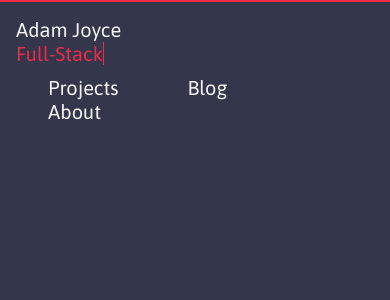
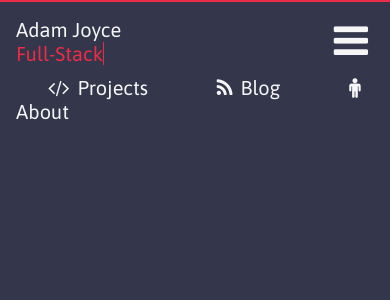
Before and after one commit to adamjoyce/adam-joyce-web-portfolio, a Django app: page / in a window 390 px wide. Shown: the top 300 px of the page. Run offline with Django 3.2, Linux system fonts and the light colour scheme.

Commit message:
WIP - Desktop navigation refactored

```diff
--- a/static/css/base1.css
+++ b/static/css/base1.css
@@ -10,6 +10,19 @@
 a {
   color: #f6f6f6;
   text-decoration: none;
+}
+
+button {
+  border: none;
+  color: #f6f6f6;
+}
+
+button:hover {
+  cursor: pointer;
+}
+
+button:focus {
+  outline: none;
 }
 
 #page-container {
@@ -48,7 +61,10 @@
 }
 
 #nav-icon {
+  background: #34374c;
   display: none;
+  float: right;
+  font-size: 2em;
 }
 
 .nav-bar {
@@ -61,14 +77,86 @@
 }
 
 .nav-link {
-  padding: 0 2rem;
+  padding: 1.5rem 2rem;
+}
+
+.nav-link:hover {
+  color: #ee2b47;
+}
+
+.nav-link i {
+  padding-right: 0.2rem;
+}
+
+.nav-link:hover i {
+  -webkit-animation: 0.4s ease-in-out bounce;
+          animation: 0.4s ease-in-out bounce;
+}
+
+/* Overlay */
+.overlay {
+  background: rgb(44,46,62);
+  background: rgba(44,46,62, 0.9);
+  display: none;
+  height: 0;
+  left: 0;
+  overflow-y: hidden;
+  position: fixed;
+  top: 0;
+  transition: 0.5s;
+  width: 100%;
+  z-index: 1;
+}
+
+#close-overlay {
+  background: rgb(44,46,62);
+  background: rgba(44,46,62, 0.9);
+  font-size: 2em;
+  position: absolute;
+  top: 1.125rem;
+  right: 1rem;
 }
 /*** End of Header ***/
 
+/*** Animations ***/
+@-webkit-keyframes bounce {
+  0%, 100% {
+    transform: scale(1);
+  }
+
+  50% {
+    transform: scale(1.5);
+  }
+}
+
+@keyframes bounce {
+  0%, 100% {
+    transform: scale(1);
+  }
+
+  50% {
+    transform: scale(1.5);
+  }
+}
+
 /*** Media Queries ***/
-@media (min-width: 75rem) {
+@media (max-width: 680px) {
+  #nav-icon {
+    display: inline;
+  }
+
+  #nav-bar-default .nav-bar {
+    display: none;
+  }
+
+  .overlay {
+    display: inline;
+  }
+}
+
+@media (min-width: 1200px) {
   #page-container {
-    width: 75rem;
+    width: 1200px;
   }
 }
 /*** End of Media Queries ***/
--- a/static/js/base.js
+++ b/static/js/base.js
@@ -51,18 +51,18 @@
 };
 /* End of TypeWriter. */
 
-// /* Overlay navigation functionality for small screens. */
-// // Open overlay.
-// var overlay = document.getElementById('nav-overlay');
-// document.getElementById('nav-icon').addEventListener('click', function(e) {
-//   overlay.style.height = '100%';
-// });
-//
-// // Close Overlay.
-// document.getElementById('close-overlay').addEventListener('click', function(e) {
-//   overlay.style.height = '0%';
-// });
-//
+/* Overlay navigation functionality for small screens. */
+// Open overlay.
+var overlay = document.getElementById('nav-overlay');
+document.getElementById('nav-icon').addEventListener('click', function(e) {
+  overlay.style.height = '100%';
+});
+
+// Close Overlay.
+document.getElementById('close-overlay').addEventListener('click', function(e) {
+  overlay.style.height = '0%';
+});
+
 // // Page fade out before loading new page.
 // var pageLinks = document.getElementsByClassName('page-swap');
 // for (var i = 0; i < pageLinks.length; ++i) {
--- a/templates/base1.html
+++ b/templates/base1.html
@@ -27,27 +27,60 @@
             "Board Game Enthusiast", "Novice Guitar Plucker", "Human Male"]'
           data-delay="1000"></span>
         </a>
-        <button id="nav-icon" type="button">&#9776;</button>
+        <button id="nav-icon" type="button">
+          <i class="fa fa-bars" aria-hidden="true"></i>
+        </button>
 
         <!-- Navbar -->
         <nav class="nav-bar">
           <ul>
             <li class="nav-item">
               <a class="nav-link" href="#">
+                <i class="fa fa-code" aria-hidden="true"></i>
                 Projects
               </a>
             </li>
             <li class="nav-item">
               <a class="nav-link" href="#">
+                <i class="fa fa-rss" aria-hidden="true"></i>
                 Blog
               </a></li>
             <li class="nav-item">
               <a class="nav-link" href="#">
+                <i class="fa fa-male" aria-hidden="true"></i>
                 About
               </a>
             </li>
           </ul>
         </nav>
+
+        <!-- Navigation Overlay for Small Screens -->
+        <div id="nav-overlay" class="overlay">
+          <button id="close-overlay" type="button">
+            <i class="fa fa-times" aria-hidden="true"></i>
+          </button>
+          <!-- <nav class="nav-bar">
+            <ul>
+              <li class="nav-item">
+                <a class="nav-link" href="#">
+                  <i class="fa fa-code" aria-hidden="true"></i>
+                  Projects
+                </a>
+              </li>
+              <li class="nav-item">
+                <a class="nav-link" href="#">
+                  <i class="fa fa-rss" aria-hidden="true"></i>
+                  Blog
+                </a></li>
+              <li class="nav-item">
+                <a class="nav-link" href="#">
+                  <i class="fa fa-male" aria-hidden="true"></i>
+                  About
+                </a>
+              </li>
+            </ul>
+          </nav> -->
+        </div>
       </header>
     </div>
 
```
